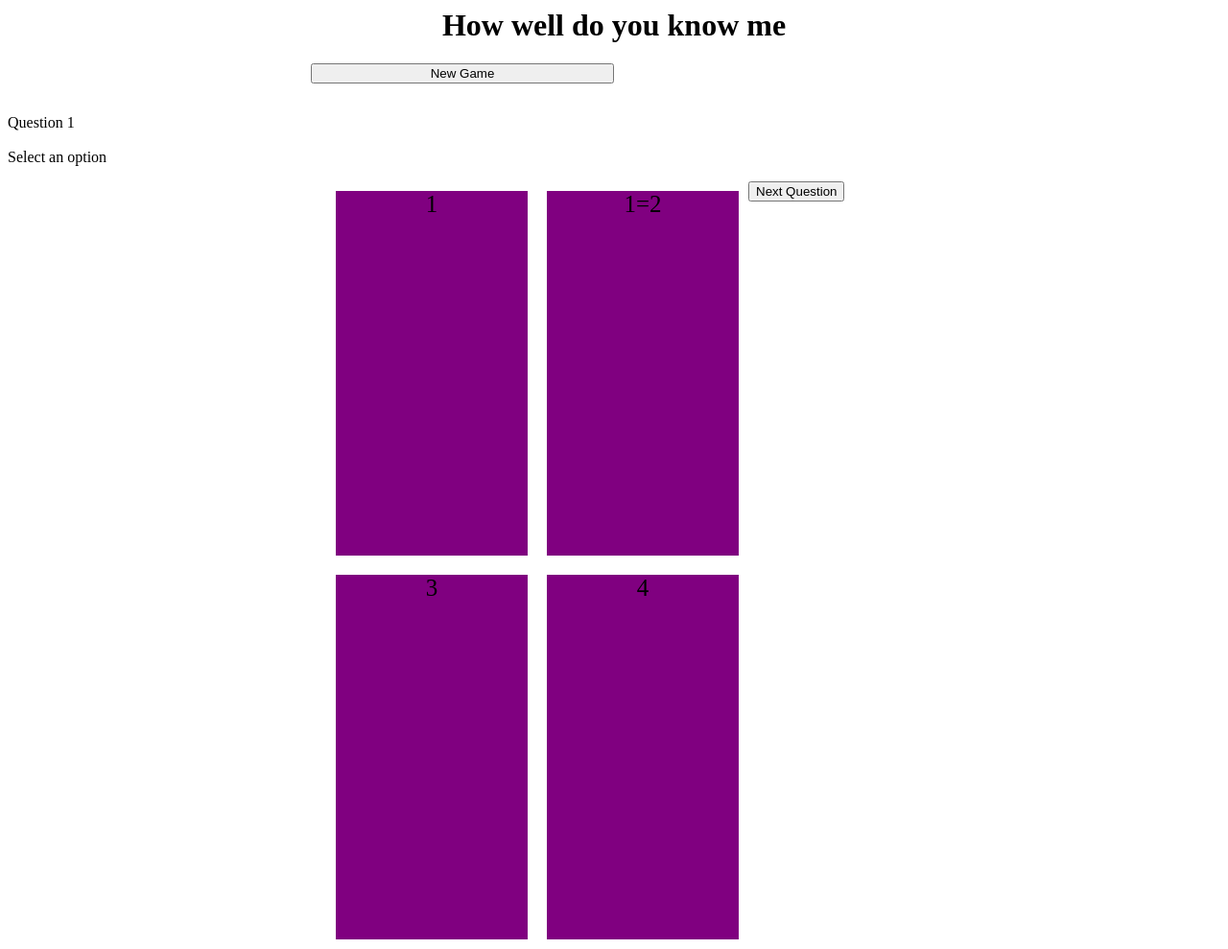
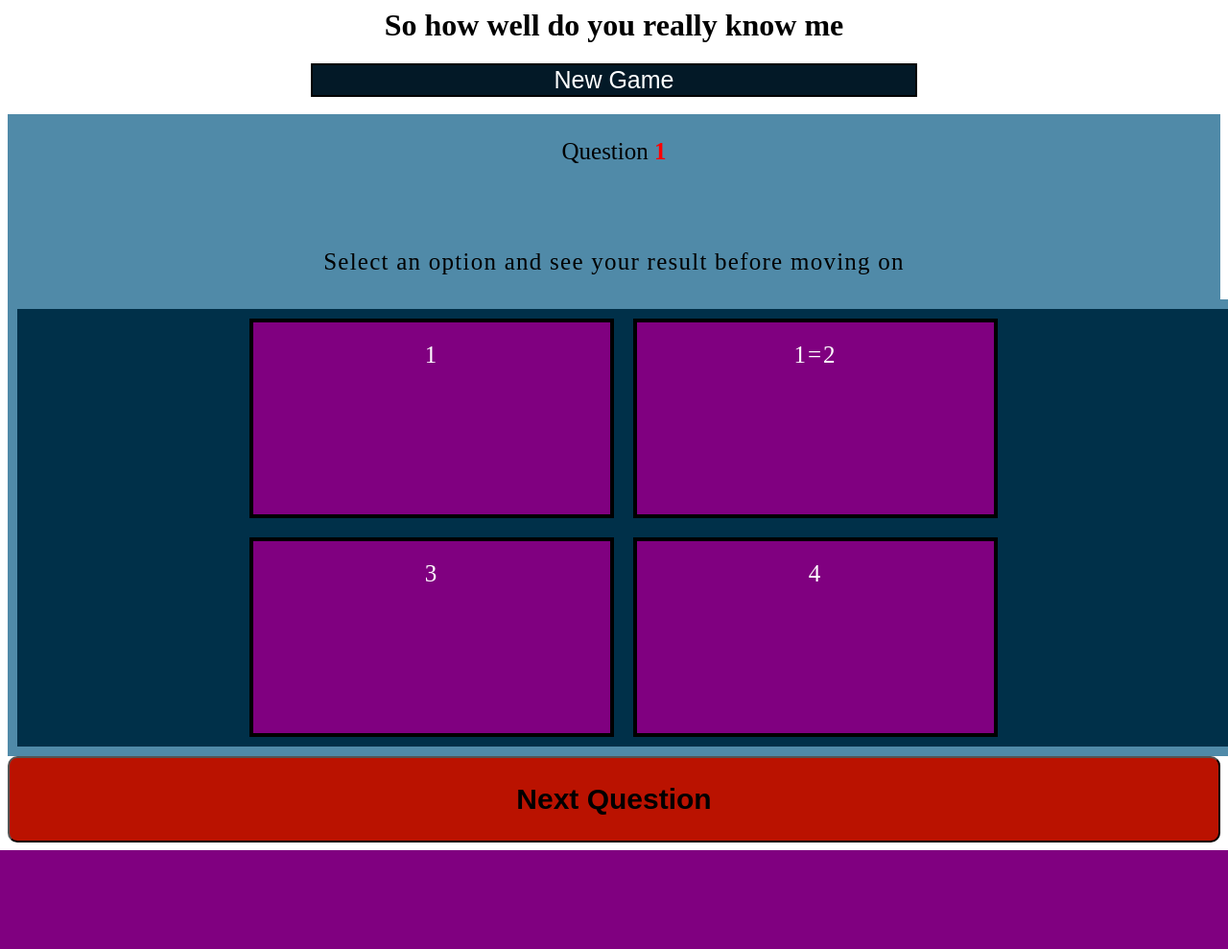
Before and after one commit to mijamessmith/Quiz-Me, a Node server app: template views/pages/playGame.ejs in a window 1280 px wide. Shown: the whole page at 96% size. After the commit the page ends 886 px from the top, so only its background shows below. Run offline with Node 20, Linux system fonts and the light colour scheme; the template is opened without the code that fills it, so the values that code supplies are empty; some libraries are stand-ins or nearby versions.

Commit message:
end styling

```diff
--- a/views/css/playGame.css
+++ b/views/css/playGame.css
@@ -1,20 +1,48 @@
+#playGame-container {
+   width: 100%;
+}
 
+.playGame-container h1 {
+    font-weight: 600;
+    letter-spacing: .1em;
+}
 
+.guess-container {
+    max-height: 100%;
+    width: 100%;
+    border: 10px solid #508AA8;
+    background-color: #003049;
+}
 .square {
-    height: 200px;
+    height: 180px;
     display: grid;
-    width: 200px;
-    background: purple;
-    padding-bottom: 30%;
+    width: 400px;
+    background-color: purple;
     float: left;
     margin: 10px;
     text-align: center;
     font-size: 25px;
+    color: white;
+    border: 4px solid black;
+    padding-top: 20px;
+    letter-spacing: .08em;
+}
+
+.square:hover{
+    background-color: orange;
+    border: 4px solid white;
+}
+.square-container {
+    max-width: 800px;
+    margin: 0 auto;
+    display: flex;
+    align-items: center;
+    justify-content: center;
 }
 
 .container {
-    max-width: 600px;
     margin: 0 auto;
+    max-width: 1000px;
 }
 
 .optionText {
@@ -33,6 +61,10 @@ h1 {
     margin: 0 auto;
 }
 
+#guess {
+    letter-spacing: .05em;
+}
+
 .correct {
     color: yellow;
 }
@@ -45,13 +77,58 @@ h1 {
     color: black
 }
 
+#question{
+    color: white;
+    letter-spacing: .05em;
+    text-align: center;
+}
+
 #reset {
-    width: 50%;
+    width: 100%;
     margin: 0 auto;
     align-items: center;
+    height: 35px;
+    font-size: 25px;
+    background-color: #031927;
+    color: white;
+    border: 2px solid black;
 }
 
-.nextQ {
-    position: fixed;
-    left: 30%;
+#reset:hover {
+    background-color: #BA1200
 }
+
+#nextQ {
+    position: relative;
+
+    color: black;
+    background-color: #BA1200;
+    height: 90px;
+    width: 100%;
+    border-radius: 10px;
+    font-size: 30px;
+    font-weight: 600;
+}
+
+#nextQ:hover {
+    color: white;
+    background-color: #508AA8;
+}
+
+.panel-body p {
+    font-size: 25px;
+}
+
+.panel-body {
+    display: flex;
+    background-color: #508AA8;
+    color: black;
+    flex-direction: column;
+    align-items: center;
+
+}
+
+#questionNumber {
+    font-weight: 600;
+    color: red;
+}
--- a/views/layout.ejs
+++ b/views/layout.ejs
@@ -15,7 +15,7 @@
 					}
 			.footer {
 					background: #478978;
-					position: absolute;
+					position: relative;
 					bottom: 0;
 					width: 100%;
 					height: 8em;
--- a/views/pages/home.ejs
+++ b/views/pages/home.ejs
@@ -11,7 +11,7 @@
         <label id="quiz-input-label">Enter the email of the person you want quiz against</label>
         <input id="emailToSearch" type="text" name="email"/>
         <h5>
-          <%- JSON.stringify(locals.message="") %>
+          <%- JSON.stringify(locals.message) %>
         </h5>
         <button id="readyPlay" type="button">PLAY</button>
       </div>
--- a/views/pages/login.ejs
+++ b/views/pages/login.ejs
@@ -22,9 +22,9 @@
                         <input type="password" name="password">
                           <button type="submit">Sign In</button>
                           <div class="container">
-                            <%var message="";%>
+                            <%var message=""%>
                               <h5>
-                                <%- message="" %>
+                                <%- message %>
                               </h5>
                             </div>
                           <a href="">Forgot Password?</a>
--- a/views/pages/playGame.ejs
+++ b/views/pages/playGame.ejs
@@ -2,8 +2,10 @@
   <script>
     var message = <%- JSON.stringify(locals.message) %>
   </script>
+
+  <div id="playGame-container">
     <h1>
-    How well do you know <span id="colorHeader">me</span>
+      So how well do you really know <span id="colorHeader">me</span>
     </h1>
    <div id="stripe">
       <button id="reset">New Game</button>
@@ -18,15 +20,16 @@
     <div class="panel panel-default">
       <div class="panel-body">
         <p>
-        Question <span id="questionNumber">1</span>
+          Question   <span id="questionNumber">1</span>
         </p>
         <h3 id="question"></h3>
         <p>
-        <span id ="guess">Select an option</span>
+          <span id ="guess">Select an option and see your result before moving on</span>
         </p>
       </div>
     </div>
-  <div class="container">
+    <div class="guess-container">
+      <div class="square-container">
         <div class="square" tabindex="0">
           <span id="quiz-answer-1" class="q-option">
             <span class="optionText">1</span>
@@ -37,7 +40,8 @@
             <span class="optionText">1=2</span>
           </span>
         </div>
-    <div class="container"></div>
+      </div>
+      <div class="square-container">
         <div class="square" tabindex="0">
           <span id="quiz-answer-3" class="q-option">
             <span class="optionText">3</span>
@@ -50,7 +54,6 @@
         </div>
       </div>
     </div>
-
   <button id="nextQ">Next Question</button>
-
+  </div>
   <script src="./scripts/quiz-script.js" type="text/javascript"></script>
```
Also changed, not shown: views/css/summary.css (added, +42 -0 lines), views/pages/summary.ejs (+10 -4 lines). Lines whose indentation alone changed are shown as unchanged.
